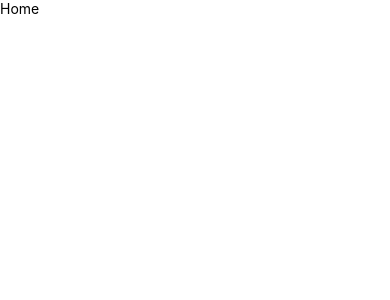
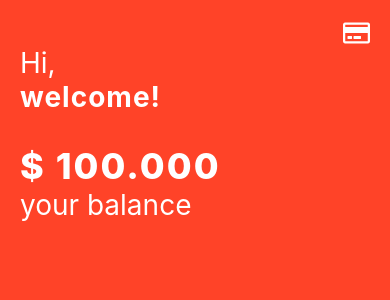
Before and after one commit to umutertakus/manage-money, a React Native app: screen /Home in a window 390 px wide. Shown: the top 300 px of the page. Built offline with nearby package versions, Linux system fonts and the light colour scheme.

Commit message:
Create Header component

```diff
--- /dev/null
+++ b/src/components/Header.js
@@ -0,0 +1,53 @@
+import React from 'react';
+import { TouchableOpacity, View } from 'react-native';
+import { StyleSheet, Text } from 'react-native';
+import { FontAwesome5 } from '@expo/vector-icons';
+
+const Header = ({ navigation }) => {
+  const handlePress = () => {
+    navigation.navigate('Settings');
+  };
+
+  return (
+    <View style={styles.container}>
+      <TouchableOpacity onPress={handlePress} style={{ alignSelf: 'flex-end' }}>
+        <FontAwesome5 name="credit-card" size={24} color="white" />
+      </TouchableOpacity>
+      <Text style={styles.welcomeTextTop}>Hi,</Text>
+      <Text style={styles.welcomeTextBottom}>welcome!</Text>
+      <Text style={styles.balance}>$ 100.000</Text>
+      <Text style={styles.balanceText}>your balance</Text>
+    </View>
+  );
+};
+
+export default Header;
+
+const styles = StyleSheet.create({
+  container: {
+    flex: 0.3,
+    flexDirection: 'column',
+    margin: 20,
+  },
+  welcomeTextTop: {
+    fontSize: 28,
+    color: 'white',
+  },
+  welcomeTextBottom: {
+    fontSize: 28,
+    fontWeight: 'bold',
+    color: 'white',
+    letterSpacing: 1,
+    paddingBottom: 30,
+  },
+  balance: {
+    fontSize: 36,
+    color: 'white',
+    fontWeight: '800',
+    letterSpacing: 2,
+  },
+  balanceText: {
+    fontSize: 28,
+    color: 'white',
+  },
+});
--- a/src/screens/Home.js
+++ b/src/screens/Home.js
@@ -1,7 +1,19 @@
-import { Text } from 'react-native';
+import { StyleSheet, Text, View } from 'react-native';
+import Header from '../components/Header';
 
 const Home = () => {
-  return <Text>Home</Text>;
+  return (
+    <View style={styles.container}>
+      <Header />
+    </View>
+  );
 };
 
 export default Home;
+
+const styles = StyleSheet.create({
+  container: {
+    flex: 1,
+    backgroundColor: '#FF4328',
+  },
+});
```
